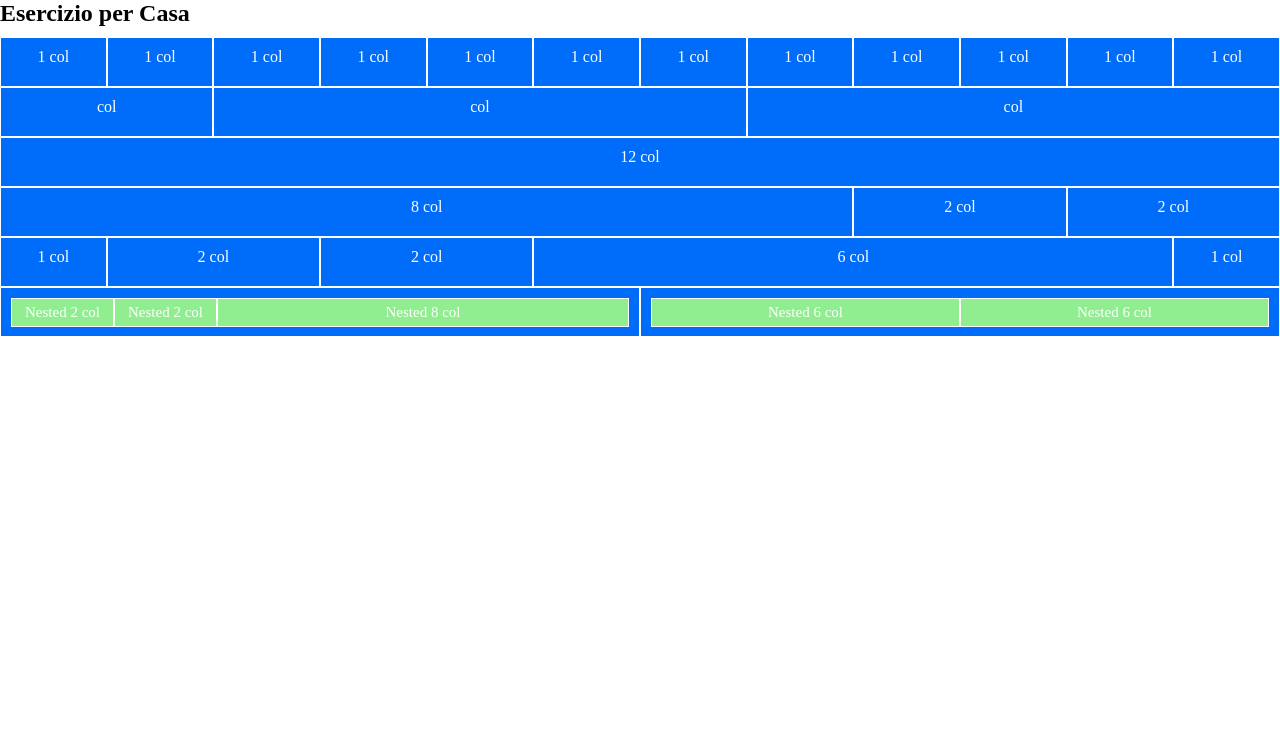
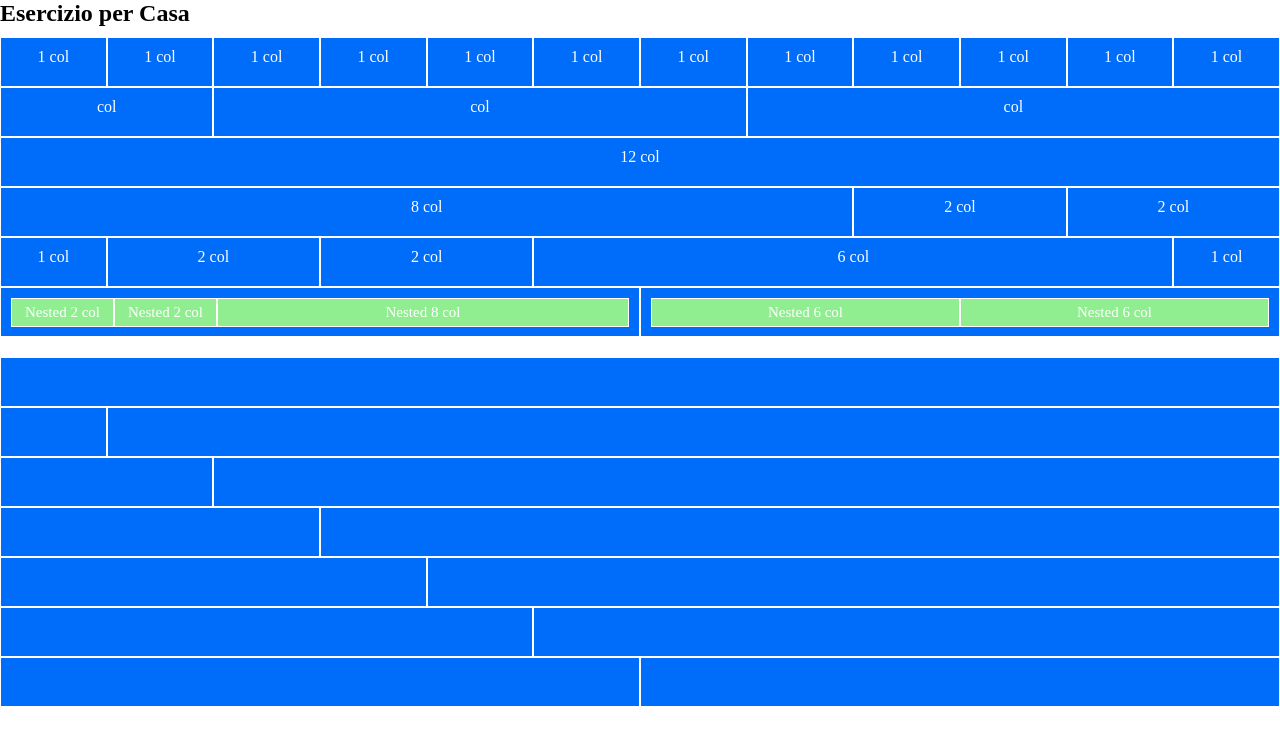
Before and after one commit to MichaelScarantino/html-css-12bool, a plain HTML site: page index.html in a window 1280 px wide. Drawn offline with Linux system fonts and the light colour scheme.

Commit message:
Done Second Section

```diff
--- a/index.html
+++ b/index.html
@@ -310,6 +310,131 @@
 
             </section>
 
+            <section>
+
+                <!-- Row -->
+                <div class="row">
+
+                   <div class="col-xs-12">
+
+                       <div class="box"></div>
+
+                   </div>
+
+                </div>
+                <!-- End row -->
+
+                <!-- Row -->
+                <div class="row">
+
+                    <div class="col-xs-1">
+
+                        <div class="box"></div>
+
+                    </div>
+
+                    <div class="col-xs-11">
+
+                        <div class="box"></div>
+
+                    </div>
+
+                </div>
+                <!-- End row -->
+
+
+                <!-- Row -->
+                <div class="row">
+
+                    <div class="col-xs-2">
+
+                        <div class="box"></div>
+
+                    </div>
+
+                    <div class="col-xs-10">
+
+                        <div class="box"></div>
+
+                    </div>
+
+                </div>
+                <!-- End row -->
+
+                <!-- Row -->
+                <div class="row">
+
+                    <div class="col-xs-3">
+
+                        <div class="box"></div>
+
+                    </div>
+
+                    <div class="col-xs-9">
+
+                        <div class="box"></div>
+
+                    </div>
+
+                </div>
+                <!-- End row -->
+
+                <!-- Row -->
+                <div class="row">
+
+                    <div class="col-xs-4">
+
+                        <div class="box"></div>
+
+                    </div>
+
+                    <div class="col-xs-8">
+
+                        <div class="box"></div>
+
+                    </div>
+
+                </div>
+                <!-- End row -->
+
+                <!-- Row -->
+                <div class="row">
+
+                    <div class="col-xs-5">
+
+                        <div class="box"></div>
+
+                    </div>
+
+                    <div class="col-xs-7">
+
+                        <div class="box"></div>
+
+                    </div>
+
+                </div>
+                <!-- End row -->
+
+                <!-- Row -->
+                <div class="row">
+
+                    <div class="col-xs-6">
+
+                        <div class="box"></div>
+
+                    </div>
+
+                    <div class="col-xs-6">
+
+                        <div class="box"></div>
+
+                    </div>
+
+                </div>
+                <!-- End row -->
+
+           </section>
+
         </div>
 
     </div>
```
